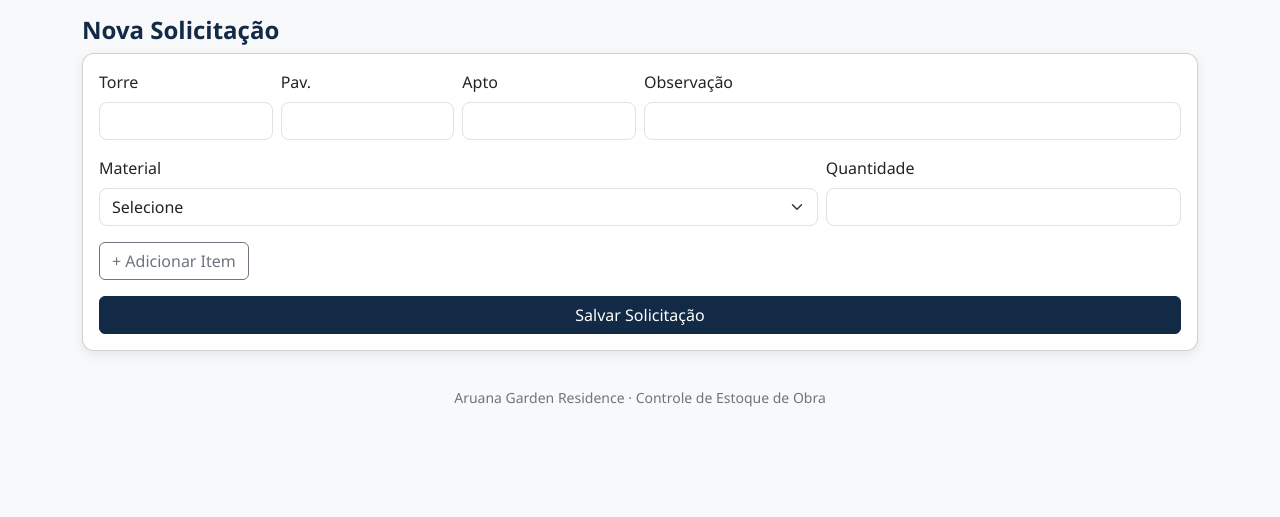
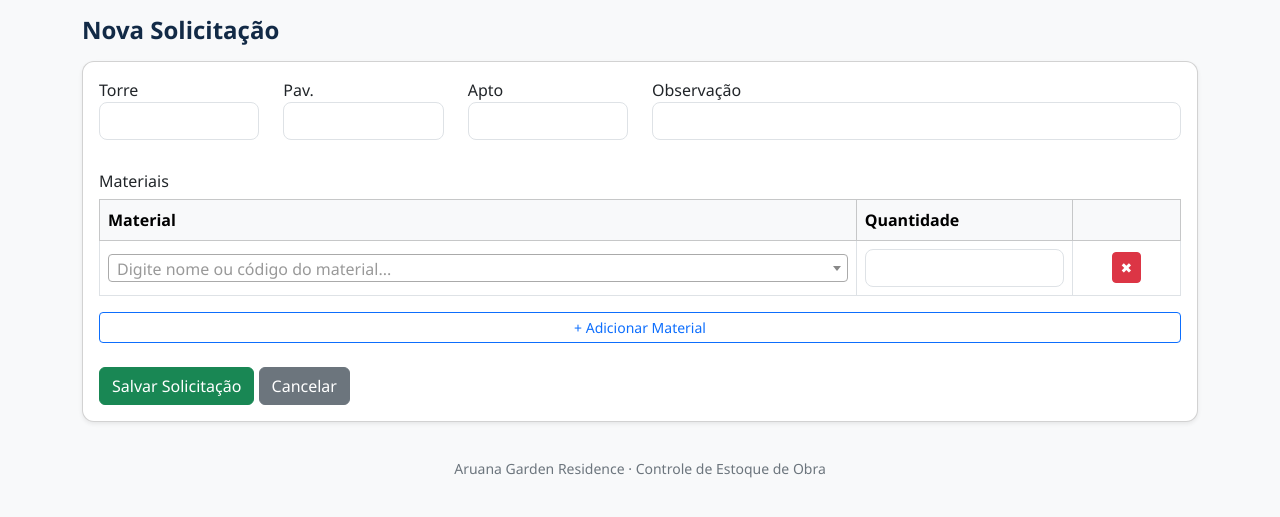
Before and after one commit to JoaoGois72/aruana-estoque, a Flask app: page /solicitacoes/nova in a window 1280 px wide. Shown: the part 88-605 px from the top of the page. Run offline with Flask 3, Linux system fonts and the light colour scheme; a user stored in the database is signed in; data that the repository does not hold is empty; some libraries are stand-ins or nearby versions.

Commit message:
Refactor solicitacao_form.html layout and scripts

```diff
--- a/app/templates/estoque/solicitacao_form.html
+++ b/app/templates/estoque/solicitacao_form.html
@@ -1,60 +1,138 @@
 {% extends "base.html" %}
 {% block content %}
 
-<h4>Nova Solicitação</h4>
+<h4 class="mb-3">Nova Solicitação</h4>
 
-<form method="post" class="card p-3">
-  <div class="row g-2 mb-3">
+<form method="post" class="card p-3 shadow-sm">
+
+    <!-- 📍 LOCAL -->
+    <div class="row mb-3">
         <div class="col-md-2">
-      <label class="form-label">Torre</label>
-      <input type="text" name="local_torre" class="form-control">
+            <label>Torre</label>
+            <input type="text" name="torre" class="form-control">
         </div>
+
         <div class="col-md-2">
-      <label class="form-label">Pav.</label>
-      <input type="text" name="local_pav" class="form-control">
+            <label>Pav.</label>
+            <input type="text" name="pav" class="form-control">
         </div>
+
         <div class="col-md-2">
-      <label class="form-label">Apto</label>
-      <input type="text" name="local_apto" class="form-control">
+            <label>Apto</label>
+            <input type="text" name="apto" class="form-control">
         </div>
+
         <div class="col-md-6">
-      <label class="form-label">Observação</label>
+            <label>Observação</label>
             <input type="text" name="observacao" class="form-control">
         </div>
     </div>
 
-  <div id="itens">
-    <div class="row g-2 item-material mb-2">
-      <div class="col-md-8">
-        <label class="form-label">Material</label>
-        <select name="material_id[]" class="form-select select2-materiais" required>
-          <option value="">Selecione</option>
-          {% for m in materiais %}
-            <option value="{{ m.id }}">{{ m.codigo or '' }} - {{ m.nome }}</option>
-          {% endfor %}
-        </select>
-      </div>
-      <div class="col-md-4">
-        <label class="form-label">Quantidade</label>
-        <input type="number" step="0.01" name="qtd[]" class="form-control">
-      </div>
-    </div>
+    <!-- 📦 ITENS -->
+    <h6 class="mt-3">Materiais</h6>
+
+    <table class="table table-bordered align-middle" id="tabela-itens">
+        <thead class="table-light">
+            <tr>
+                <th style="width:70%">Material</th>
+                <th style="width:20%">Quantidade</th>
+                <th style="width:10%"></th>
+            </tr>
+        </thead>
+        <tbody>
+
+            <tr>
+                <td>
+                    <select name="material_id[]" class="form-select material-select" required></select>
+                </td>
+
+                <td>
+                    <input type="number" step="0.01" name="qtd[]" class="form-control" required>
+                </td>
+
+                <td class="text-center">
+                    <button type="button" class="btn btn-danger btn-sm remover">
+                        ✖
+                    </button>
+                </td>
+            </tr>
+
+        </tbody>
+    </table>
+
+    <button type="button" class="btn btn-outline-primary btn-sm" id="add-item">
+        + Adicionar Material
+    </button>
+
+    <!-- 💾 BOTÃO -->
+    <div class="mt-4">
+        <button class="btn btn-success">Salvar Solicitação</button>
+        <a href="{{ url_for('estoque.solicitacoes') }}" class="btn btn-secondary">Cancelar</a>
     </div>
 
-  <div class="mt-2 mb-3">
-    <button type="button" class="btn btn-outline-secondary" onclick="addItem()">+ Adicionar Item</button>
-  </div>
-
-  <button class="btn btn-primary">Salvar Solicitação</button>
 </form>
 
+{% endblock %}
+
+{% block scripts %}
 <script>
-function addItem() {
-  const container = document.getElementById("itens");
-  const row = document.querySelector(".item-row").cloneNode(true);
-  row.querySelectorAll("select, input").forEach(el => el.value = "");
-  container.appendChild(row);
+
+function iniciarSelectMaterial(el) {
+    $(el).select2({
+        placeholder: "Digite nome ou código do material...",
+        minimumInputLength: 1,
+        width: '100%',
+        ajax: {
+            url: "{{ url_for('estoque.materiais_buscar') }}",
+            dataType: "json",
+            delay: 200,
+            data: function (params) {
+                return {
+                    q: params.term
+                };
+            },
+            processResults: function (data) {
+                return data;
+            },
+            cache: true
         }
+    });
+}
+
+// 🚀 INICIALIZA PRIMEIRA LINHA
+$(document).ready(function () {
+    iniciarSelectMaterial($('.material-select'));
+});
+
+// ➕ ADICIONAR NOVA LINHA
+$('#add-item').click(function () {
+
+    let novaLinha = `
+        <tr>
+            <td>
+                <select name="material_id[]" class="form-select material-select" required></select>
+            </td>
+            <td>
+                <input type="number" step="0.01" name="qtd[]" class="form-control" required>
+            </td>
+            <td class="text-center">
+                <button type="button" class="btn btn-danger btn-sm remover">✖</button>
+            </td>
+        </tr>
+    `;
+
+    $('#tabela-itens tbody').append(novaLinha);
+
+    let ultimoSelect = $('#tabela-itens tbody tr:last .material-select');
+    iniciarSelectMaterial(ultimoSelect);
+});
+
+// ❌ REMOVER LINHA
+$(document).on('click', '.remover', function () {
+    if ($('#tabela-itens tbody tr').length > 1) {
+        $(this).closest('tr').remove();
+    }
+});
+
 </script>
-
 {% endblock %}
```
Lines whose indentation alone changed are shown as unchanged.
